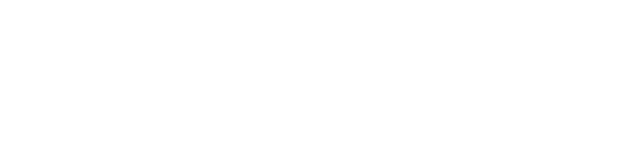
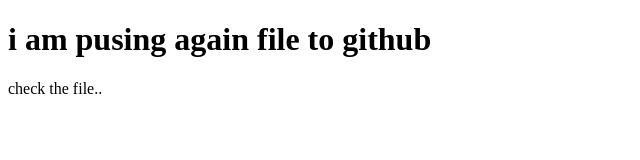
Before and after one commit to eshanrakib/my-second-repo, a plain HTML site: page index.html in a window 1280 px wide. Shown: the whole page, without its empty margins (0-640 px from the left). Drawn offline with Linux system fonts and the light colour scheme.

Commit message:
header added

```diff
--- a/index.html
+++ b/index.html
@@ -7,6 +7,8 @@
     <title>My Second Github Repo</title>
 </head>
 <body>
+    <h1>i am pusing again file to github</h1>
+    <p>check the file..</p>
 
 </body>
 </html>
```
